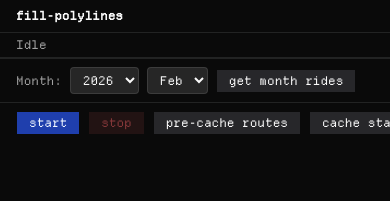
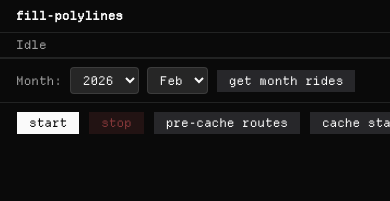
Before and after one commit to quacksire/baywheeling, a Next.js app: page /fill-polylines in a window 390 px wide. Shown: the top 201 px of the page. Built offline with nearby package versions, Linux system fonts and the light colour scheme.

Commit message:
fix: use monochrome styling and restore mobile scroll

```diff
--- a/app/about/page.tsx
+++ b/app/about/page.tsx
@@ -2,11 +2,11 @@ import Link from "next/link";
 
 export default function About() {
   return (
-    <div className="min-h-screen bg-gradient-to-b from-slate-950 to-slate-900 text-white">
+    <div className="min-h-screen bg-gradient-to-b from-black to-gray-900 text-white">
       <div className="max-w-3xl mx-auto px-4 py-12 sm:py-16">
         {/* Header */}
         <div className="mb-12">
-          <Link href="/" className="text-blue-400 hover:text-blue-300 mb-4 inline-block">
+          <Link href="/" className="text-gray-300 hover:text-white mb-4 inline-block">
             ← Back to Map
           </Link>
           <h1 className="text-4xl sm:text-5xl font-bold mb-2">Baywheeling</h1>
@@ -37,21 +37,21 @@ export default function About() {
             <h2 className="text-2xl font-semibold text-white mb-4">Limitations</h2>
             <ul className="space-y-2">
               <li className="flex gap-3">
-                <span className="text-blue-400 flex-shrink-0">•</span>
+                <span className="text-white flex-shrink-0">•</span>
                 <span>
                   <strong>Route geometry:</strong> The data only includes start and end stations. Routes are estimated
                   with OSRM, so the line on the map is a best guess rather than a recorded trip trace.
                 </span>
               </li>
               <li className="flex gap-3">
-                <span className="text-blue-400 flex-shrink-0">•</span>
+                <span className="text-white flex-shrink-0">•</span>
                 <span>
                   <strong>Same-station trips:</strong> Rides that start and end at the same station are excluded
                   because there is no reliable way to draw a route for them.
                 </span>
               </li>
               <li className="flex gap-3">
-                <span className="text-blue-400 flex-shrink-0">•</span>
+                <span className="text-white flex-shrink-0">•</span>
                 <span>
                   <strong>Data availability:</strong> Historical coverage is limited to the public data released by
                   the bike-share system.
@@ -64,27 +64,27 @@ export default function About() {
             <h2 className="text-2xl font-semibold text-white mb-4">Technical Stack</h2>
             <ul className="space-y-2 text-sm">
               <li className="flex gap-3">
-                <span className="text-blue-400 flex-shrink-0">→</span>
+                <span className="text-white flex-shrink-0">→</span>
                 <span><strong>Frontend:</strong> Next.js + TypeScript + TailwindCSS + Maplibre GL</span>
               </li>
               <li className="flex gap-3">
-                <span className="text-blue-400 flex-shrink-0">→</span>
+                <span className="text-white flex-shrink-0">→</span>
                 <span><strong>Backend:</strong> Cloudflare Workers</span>
               </li>
               <li className="flex gap-3">
-                <span className="text-blue-400 flex-shrink-0">→</span>
+                <span className="text-white flex-shrink-0">→</span>
                 <span><strong>Database:</strong> Cloudflare D1 (SQLite)</span>
               </li>
               <li className="flex gap-3">
-                <span className="text-blue-400 flex-shrink-0">→</span>
+                <span className="text-white flex-shrink-0">→</span>
                 <span><strong>Caching:</strong> Cloudflare KV + HTTP cache</span>
               </li>
               <li className="flex gap-3">
-                <span className="text-blue-400 flex-shrink-0">→</span>
+                <span className="text-white flex-shrink-0">→</span>
                 <span><strong>Routing:</strong> OSRM (Open Source Routing Machine)</span>
               </li>
               <li className="flex gap-3">
-                <span className="text-blue-400 flex-shrink-0">→</span>
+                <span className="text-white flex-shrink-0">→</span>
                 <span><strong>Visualization:</strong> Deck.gl + Dither Kit</span>
               </li>
             </ul>
--- a/app/fill-polylines/page.tsx
+++ b/app/fill-polylines/page.tsx
@@ -363,7 +363,7 @@ export default function FillPolylines() {
               [{Math.round((cachingProgress.current / cachingProgress.total) * 100).toString().padStart(3)}%]
             </div>
             <div className="flex-1 bg-muted">
-              <div className="bg-blue-500 h-full" style={{ width: `${(cachingProgress.current / cachingProgress.total) * 100}%` }} />
+              <div className="bg-white h-full" style={{ width: `${(cachingProgress.current / cachingProgress.total) * 100}%` }} />
             </div>
           </div>
         </div>
--- a/app/globals.css
+++ b/app/globals.css
@@ -54,30 +54,30 @@
   --card-foreground: oklch(0.145 0 0);
   --popover: oklch(1 0 0);
   --popover-foreground: oklch(0.145 0 0);
-  --primary: oklch(0.488 0.243 264.376);
-  --primary-foreground: oklch(0.97 0.014 254.604);
+  --primary: oklch(0.205 0 0);
+  --primary-foreground: oklch(0.985 0 0);
   --secondary: oklch(0.967 0.001 286.375);
   --secondary-foreground: oklch(0.21 0.006 285.885);
   --muted: oklch(0.97 0 0);
   --muted-foreground: oklch(0.556 0 0);
-  --accent: oklch(0.488 0.243 264.376);
-  --accent-foreground: oklch(0.97 0.014 254.604);
+  --accent: oklch(0.94 0 0);
+  --accent-foreground: oklch(0.205 0 0);
   --destructive: oklch(0.58 0.22 27);
   --border: oklch(0.922 0 0);
   --input: oklch(0.922 0 0);
   --ring: oklch(0.708 0 0);
-  --chart-1: oklch(0.809 0.105 251.813);
-  --chart-2: oklch(0.623 0.214 259.815);
-  --chart-3: oklch(0.546 0.245 262.881);
-  --chart-4: oklch(0.488 0.243 264.376);
-  --chart-5: oklch(0.424 0.199 265.638);
+  --chart-1: oklch(0.88 0 0);
+  --chart-2: oklch(0.72 0 0);
+  --chart-3: oklch(0.56 0 0);
+  --chart-4: oklch(0.4 0 0);
+  --chart-5: oklch(0.24 0 0);
   --radius: 0.625rem;
   --sidebar: oklch(0.985 0 0);
   --sidebar-foreground: oklch(0.145 0 0);
-  --sidebar-primary: oklch(0.546 0.245 262.881);
-  --sidebar-primary-foreground: oklch(0.97 0.014 254.604);
-  --sidebar-accent: oklch(0.488 0.243 264.376);
-  --sidebar-accent-foreground: oklch(0.97 0.014 254.604);
+  --sidebar-primary: oklch(0.205 0 0);
+  --sidebar-primary-foreground: oklch(0.985 0 0);
+  --sidebar-accent: oklch(0.94 0 0);
+  --sidebar-accent-foreground: oklch(0.205 0 0);
   --sidebar-border: oklch(0.922 0 0);
   --sidebar-ring: oklch(0.708 0 0);
 }
@@ -90,29 +90,29 @@
   --card-foreground: oklch(0.985 0 0);
   --popover: oklch(0.205 0 0);
   --popover-foreground: oklch(0.985 0 0);
-  --primary: oklch(0.42 0.18 266);
-  --primary-foreground: oklch(0.97 0.014 254.604);
+  --primary: oklch(0.985 0 0);
+  --primary-foreground: oklch(0.145 0 0);
   --secondary: oklch(0.274 0.006 286.033);
   --secondary-foreground: oklch(0.985 0 0);
   --muted: oklch(0.269 0 0);
   --muted-foreground: oklch(0.708 0 0);
-  --accent: oklch(0.42 0.18 266);
-  --accent-foreground: oklch(0.97 0.014 254.604);
+  --accent: oklch(0.3 0 0);
+  --accent-foreground: oklch(0.985 0 0);
   --destructive: oklch(0.704 0.191 22.216);
   --border: oklch(1 0 0 / 10%);
   --input: oklch(1 0 0 / 15%);
   --ring: oklch(0.556 0 0);
-  --chart-1: oklch(0.809 0.105 251.813);
-  --chart-2: oklch(0.623 0.214 259.815);
-  --chart-3: oklch(0.546 0.245 262.881);
-  --chart-4: oklch(0.488 0.243 264.376);
-  --chart-5: oklch(0.424 0.199 265.638);
+  --chart-1: oklch(0.9 0 0);
+  --chart-2: oklch(0.74 0 0);
+  --chart-3: oklch(0.58 0 0);
+  --chart-4: oklch(0.42 0 0);
+  --chart-5: oklch(0.28 0 0);
   --sidebar: oklch(0.205 0 0);
   --sidebar-foreground: oklch(0.985 0 0);
-  --sidebar-primary: oklch(0.623 0.214 259.815);
-  --sidebar-primary-foreground: oklch(0.97 0.014 254.604);
-  --sidebar-accent: oklch(0.42 0.18 266);
-  --sidebar-accent-foreground: oklch(0.97 0.014 254.604);
+  --sidebar-primary: oklch(0.985 0 0);
+  --sidebar-primary-foreground: oklch(0.145 0 0);
+  --sidebar-accent: oklch(0.3 0 0);
+  --sidebar-accent-foreground: oklch(0.985 0 0);
   --sidebar-border: oklch(1 0 0 / 10%);
   --sidebar-ring: oklch(0.556 0 0);
 }
--- a/components/stationlayer.tsx
+++ b/components/stationlayer.tsx
@@ -8,7 +8,7 @@ import { useMediaQuery } from "@/hooks/useMediaQuery";
 import { useMap, MapPopup, MapMarker, MarkerContent, MarkerLabel } from "@/components/ui/map";
 import { DeckGLRoutes } from "@/components/deck-gl-routes";
 import { StationInfoContent } from "@/components/station-info-content";
-import { Drawer, DrawerTrigger, DrawerContent, DrawerTitle } from "@/components/ui/drawer";
+import { Drawer, DrawerContent, DrawerHandle, DrawerTitle } from "@/components/ui/drawer";
 import { AboutInfo } from "@/components/about-info";
 
 interface Ride {
@@ -678,13 +678,15 @@ export function StationLayer() {
                     modal={false}
                     dismissible={false}
                     disablePreventScroll={true}
+                    handleOnly={!isDesktop}
                     {...(!isDesktop && {
                         snapPoints: snapPoints,
                         activeSnapPoint: snap,
                         setActiveSnapPoint: setSnap
                     })}
                 >
-                    <DrawerContent className={`${isDesktop ? 'p-4 w-96 overflow-y-auto max-h-screen' : 'w-full mx-auto px-4 pb-4 overflow-y-scroll'}`}>
+                    <DrawerContent className={`${isDesktop ? 'p-4 w-96 overflow-y-auto max-h-screen' : 'w-full mx-auto max-h-[calc(100dvh-0.5rem)] rounded-t-2xl border-t border-white/10 px-4 pb-[calc(env(safe-area-inset-bottom)+1rem)] overflow-y-auto overscroll-y-contain !touch-pan-y'}`}>
+                        {!isDesktop && <DrawerHandle />}
                         <DrawerTitle className="sr-only">{selectedPoint?.name || 'Station Info'}</DrawerTitle>
                         {selectedPoint ? (
                             <StationInfoContent
@@ -726,7 +728,7 @@ export function StationLayer() {
                             <div className="text-xs text-muted-foreground space-y-2">
                                 <div>
                                     {selectedPoint && (
-                                        <a href="#" className="text-blue-400 hover:text-blue-300 transition-colors"
+                                        <a href="#" className="text-gray-300 hover:text-white transition-colors"
 
                                            onClick={(e) => {
                                                e.preventDefault();
--- a/components/ui/drawer.tsx
+++ b/components/ui/drawer.tsx
@@ -58,7 +58,6 @@ function DrawerContent({
         )}
         {...props}
       >
-        <div className="bg-muted mx-auto mt-4 hidden h-1 w-[100px] shrink-0 rounded-none group-data-[vaul-drawer-direction=bottom]/drawer-content:block bg-muted mx-auto hidden shrink-0 group-data-[vaul-drawer-direction=bottom]/drawer-content:block" />
         {children}
       </DrawerPrimitive.Content>
     </DrawerPortal>
@@ -98,6 +97,16 @@ function DrawerTitle({
   )
 }
 
+function DrawerHandle({ className, ...props }: React.ComponentProps<typeof DrawerPrimitive.Handle>) {
+  return (
+    <DrawerPrimitive.Handle
+      data-slot="drawer-handle"
+      className={cn("mx-auto my-2 h-1 w-10 shrink-0 rounded-full bg-white/35", className)}
+      {...props}
+    />
+  )
+}
+
 function DrawerDescription({
   className,
   ...props
@@ -118,6 +127,7 @@ export {
   DrawerTrigger,
   DrawerClose,
   DrawerContent,
+  DrawerHandle,
   DrawerHeader,
   DrawerFooter,
   DrawerTitle,
--- a/components/ui/map.tsx
+++ b/components/ui/map.tsx
@@ -325,7 +325,7 @@ function MarkerContent({ children, className }: MarkerContentProps) {
 
 function DefaultMarkerIcon() {
   return (
-    <div className="relative h-4 w-4 rounded-full border-2 border-white bg-blue-500 shadow-lg" />
+    <div className="relative h-4 w-4 rounded-full border-2 border-white bg-white shadow-lg" />
   );
 }
 
```
Also changed, not shown: components/station-leaderboard.tsx (+6 -6 lines).
